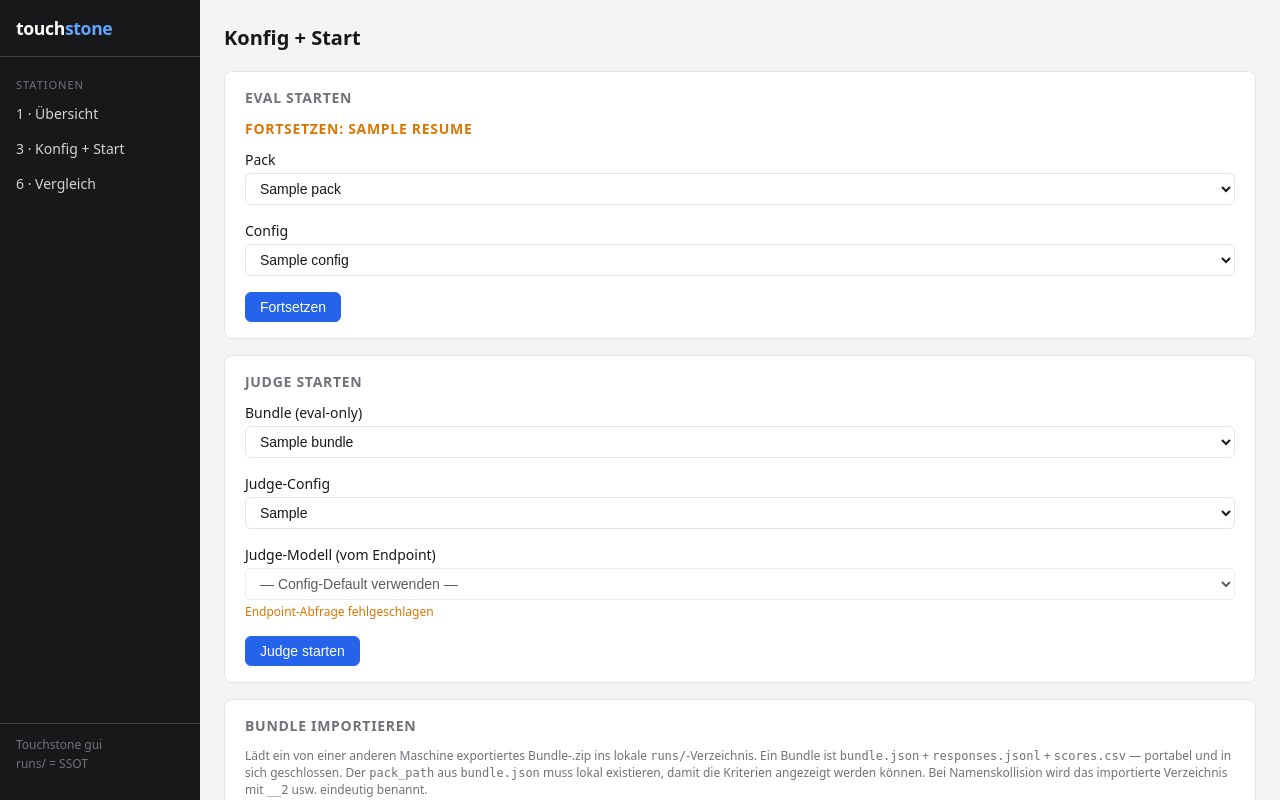
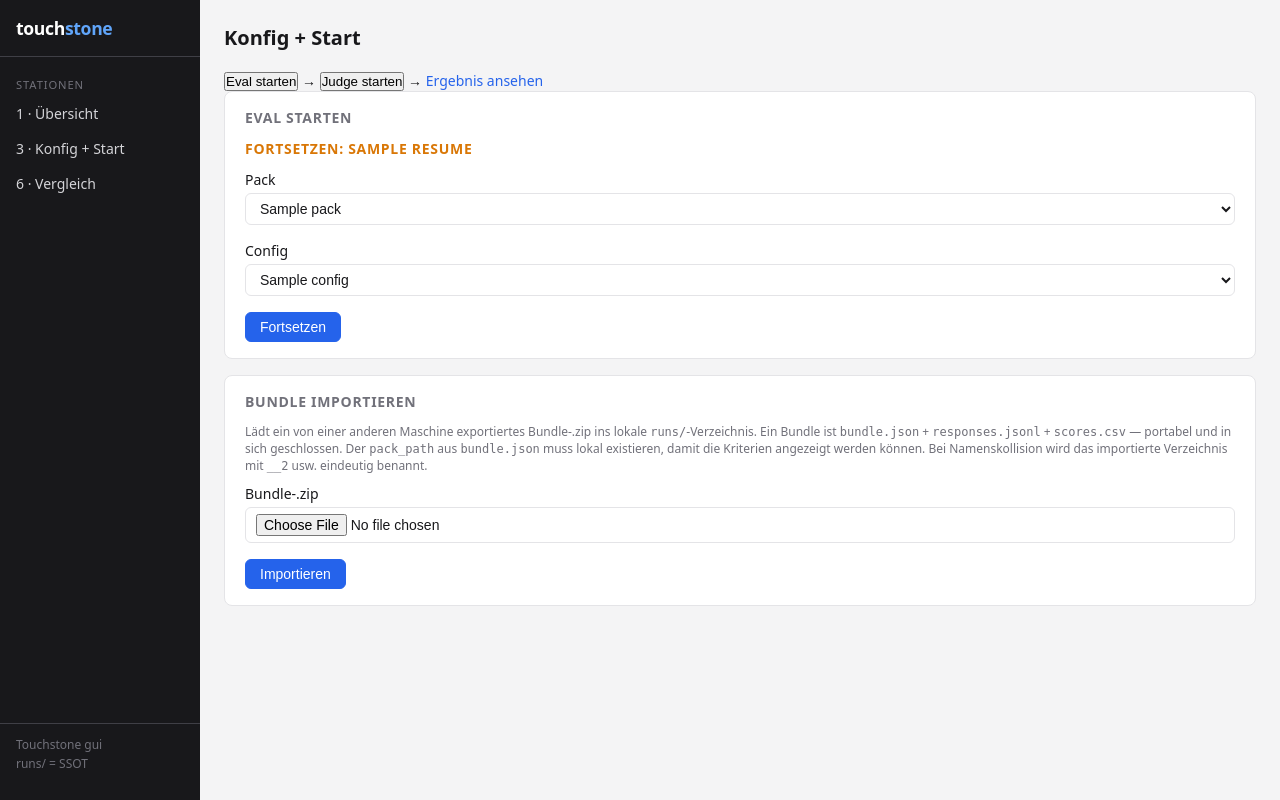
Before and after one commit to johannes-kaindl/llm-benchmark-harness, a Python web app: template touchstone/gui/templates/config.html in a window 1280 px wide. Run offline with Jinja, Linux system fonts and the light colour scheme; the template is opened without the code that fills it: most values are stand-ins (such as "Sample title", 1, 10 or a date in 2020).

Commit message:
feat(gui): /config as flow stations (Eval→Judge→Ergebnis) + context default station
Co-Authored-By: Claude Sonnet 4.6 <noreply@anthropic.com>

```diff
--- a/touchstone/gui/templates/config.html
+++ b/touchstone/gui/templates/config.html
@@ -21,127 +21,22 @@
 </div>
 {% endif %}
 
-<!-- Eval starten -->
-<div class="card">
-  <div class="card-title">Eval starten</div>
-  <form method="post" action="/runs/eval">
-    {% if resume %}
-    <input type="hidden" name="resume_dir" value="{{ resume }}">
-    <div class="card-title" style="color:var(--einschr)">Fortsetzen: {{ resume }}</div>
-    {% endif %}
-    <div class="form-group">
-      <label class="form-label" for="pack_path">Pack</label>
-      <select class="form-select" id="pack_path" name="pack_path">
-        {% for p in packs %}
-        <option value="{{ p }}">{{ p }}</option>
-        {% endfor %}
-      </select>
-    </div>
-    {% if resume %}
-    <div class="form-group">
-      <label class="form-label" for="config_path">Config</label>
-      <select class="form-select" id="config_path" name="config_path">
-        {% for c in configs %}
-        <option value="{{ c }}">{{ c }}</option>
-        {% endfor %}
-      </select>
-    </div>
-    <button type="submit" class="btn btn-primary">Fortsetzen</button>
-    {% else %}
-    <div x-data='modelPicker({{ models_by_config | tojson }}, {{ configs | tojson }})'>
-      <div class="form-group">
-        <label class="form-label" for="config_path">Config
-          <a class="text-xs" :href="'/config-view/' + config" target="_blank" rel="noopener" title="Config ansehen">ⓘ</a>
-        </label>
-        <select class="form-select" id="config_path" name="config_path"
-                x-model="config" @change="syncFromConfig()">
-          {% for c in configs %}
-          <option value="{{ c }}">{{ c }}</option>
-          {% endfor %}
-        </select>
-      </div>
-      <div class="form-group">
-        <label class="form-label">Modelle</label>
-        <p class="muted text-xs">Nur angehakte Modelle werden evaluiert. Abwählen schließt ein Modell aus diesem Lauf aus (nichts wird in die Config geschrieben).</p>
-        <template x-for="(m, i) in models" :key="i">
-          <label style="display:block; font-size:0.9rem">
-            <input type="checkbox" x-model="m.on">
-            <span x-text="m.id"></span>
-            <span class="muted text-xs" x-text="m.quant ? ('· ' + m.quant) : ''"></span>
-          </label>
-        </template>
-        <template x-for="a in adhoc" :key="a.k">
-          <div class="flex gap-2" style="margin-top:0.25rem">
-            <input class="form-input" type="text" placeholder="id" x-model="a.id" style="flex:1">
-            <input class="form-input" type="text" placeholder="quant" x-model="a.quant" style="width:8rem">
-            <button type="button" class="btn btn-secondary" @click="removeAdhoc(a.k)">✕</button>
-          </div>
-        </template>
-        <button type="button" class="btn btn-secondary" style="margin-top:0.4rem" @click="addAdhoc()">+ Modell</button>
-        <div style="margin-top:0.6rem">
-          <label class="form-label text-xs" style="display:block">Vom Endpoint hinzufügen</label>
-          <div class="flex gap-2">
-            <select class="form-select" x-model="endpointPick" :disabled="endpointModels.length === 0" style="flex:1">
-              <option value="">— Modell wählen —</option>
-              <template x-for="mid in endpointModels" :key="mid">
-                <option :value="mid" x-text="mid"></option>
-              </template>
-            </select>
-            <button type="button" class="btn btn-secondary" @click="addFromEndpoint()" :disabled="!endpointPick">Hinzufügen</button>
-          </div>
-          <p class="muted text-xs" x-show="endpointLoading" style="margin-top:0.2rem">… Endpoint wird abgefragt</p>
-          <p class="muted text-xs" x-show="endpointError" x-text="endpointError" style="color:var(--einschr); margin-top:0.2rem"></p>
-          <p class="muted text-xs" x-show="pickNote" x-text="pickNote" style="margin-top:0.2rem"></p>
-        </div>
-        <input type="hidden" name="models_json" :value="modelsJson()">
-        <p class="muted text-xs" x-show="count() === 0" style="color:var(--nein); margin-top:0.25rem">
-          Wähle mindestens ein Modell.
-        </p>
-      </div>
-      <button type="submit" class="btn btn-primary" :disabled="count() === 0">Eval starten</button>
-    </div>
-    {% endif %}
-  </form>
-</div>
+<div x-data="{ station: '{{ 'judge' if (eval_only_bundles and not resume) else 'eval' }}' }">
+  <div class="flow-bar">
+    <button @click="station='eval'" :class="station==='eval' && 'active'">Eval starten</button>
+    <span>→</span>
+    <button @click="station='judge'" :class="station==='judge' && 'active'">Judge starten</button>
+    <span>→</span>
+    <a href="/">Ergebnis ansehen</a>
+  </div>
 
-<!-- Judge starten -->
-<div class="card">
-  <div class="card-title">Judge starten</div>
-  <form method="post" action="/runs/judge" x-data="judgeModelPicker()">
-    <div class="form-group">
-      <label class="form-label" for="bundle">Bundle (eval-only)</label>
-      <select class="form-select" id="bundle" name="bundle">
-        {% if bundle %}
-        <option value="{{ bundle }}" selected>{{ bundle }}</option>
-        {% endif %}
-        {% for b in eval_only_bundles %}
-        <option value="{{ b }}"{% if b == bundle %} selected{% endif %}>{{ b }}</option>
-        {% endfor %}
-      </select>
-    </div>
-    <div class="form-group">
-      <label class="form-label" for="judge_config_path">Judge-Config</label>
-      <select class="form-select" id="judge_config_path" name="judge_config_path"
-              x-model="judgeConfig" @change="fetchModels()">
-        {% for j in judge_configs %}
-        <option value="{{ j }}">{{ j }}</option>
-        {% endfor %}
-      </select>
-    </div>
-    <div class="form-group">
-      <label class="form-label" for="judge_model">Judge-Modell (vom Endpoint)</label>
-      <select class="form-select" id="judge_model" name="judge_model" x-model="pick"
-              :disabled="models.length === 0">
-        <option value="">— Config-Default verwenden —</option>
-        <template x-for="mid in models" :key="mid">
-          <option :value="mid" x-text="mid"></option>
-        </template>
-      </select>
-      <p class="muted text-xs" x-show="loading" style="margin-top:0.2rem">… Endpoint wird abgefragt</p>
-      <p class="muted text-xs" x-show="error" x-text="error" style="color:var(--einschr); margin-top:0.2rem"></p>
-    </div>
-    <button type="submit" class="btn btn-primary">Judge starten</button>
-  </form>
+  <div x-show="station==='eval'">
+    {% include "macros/_config_eval.html" %}
+  </div>
+
+  <div x-show="station==='judge'">
+    {% include "macros/_config_judge.html" %}
+  </div>
 </div>
 
 <div class="card">
--- /dev/null
+++ b/touchstone/gui/templates/macros/_config_eval.html
@@ -0,0 +1,81 @@
+<div class="card">
+  <div class="card-title">Eval starten</div>
+  <form method="post" action="/runs/eval">
+    {% if resume %}
+    <input type="hidden" name="resume_dir" value="{{ resume }}">
+    <div class="card-title" style="color:var(--einschr)">Fortsetzen: {{ resume }}</div>
+    {% endif %}
+    <div class="form-group">
+      <label class="form-label" for="pack_path">Pack</label>
+      <select class="form-select" id="pack_path" name="pack_path">
+        {% for p in packs %}
+        <option value="{{ p }}">{{ p }}</option>
+        {% endfor %}
+      </select>
+    </div>
+    {% if resume %}
+    <div class="form-group">
+      <label class="form-label" for="config_path">Config</label>
+      <select class="form-select" id="config_path" name="config_path">
+        {% for c in configs %}
+        <option value="{{ c }}">{{ c }}</option>
+        {% endfor %}
+      </select>
+    </div>
+    <button type="submit" class="btn btn-primary">Fortsetzen</button>
+    {% else %}
+    <div x-data='modelPicker({{ models_by_config | tojson }}, {{ configs | tojson }})'>
+      <div class="form-group">
+        <label class="form-label" for="config_path">Config
+          <a class="text-xs" :href="'/config-view/' + config" target="_blank" rel="noopener" title="Config ansehen">ⓘ</a>
+        </label>
+        <select class="form-select" id="config_path" name="config_path"
+                x-model="config" @change="syncFromConfig()">
+          {% for c in configs %}
+          <option value="{{ c }}">{{ c }}</option>
+          {% endfor %}
+        </select>
+      </div>
+      <div class="form-group">
+        <label class="form-label">Modelle</label>
+        <p class="muted text-xs">Nur angehakte Modelle werden evaluiert. Abwählen schließt ein Modell aus diesem Lauf aus (nichts wird in die Config geschrieben).</p>
+        <template x-for="(m, i) in models" :key="i">
+          <label style="display:block; font-size:0.9rem">
+            <input type="checkbox" x-model="m.on">
+            <span x-text="m.id"></span>
+            <span class="muted text-xs" x-text="m.quant ? ('· ' + m.quant) : ''"></span>
+          </label>
+        </template>
+        <template x-for="a in adhoc" :key="a.k">
+          <div class="flex gap-2" style="margin-top:0.25rem">
+            <input class="form-input" type="text" placeholder="id" x-model="a.id" style="flex:1">
+            <input class="form-input" type="text" placeholder="quant" x-model="a.quant" style="width:8rem">
+            <button type="button" class="btn btn-secondary" @click="removeAdhoc(a.k)">✕</button>
+          </div>
+        </template>
+        <button type="button" class="btn btn-secondary" style="margin-top:0.4rem" @click="addAdhoc()">+ Modell</button>
+        <div style="margin-top:0.6rem">
+          <label class="form-label text-xs" style="display:block">Vom Endpoint hinzufügen</label>
+          <div class="flex gap-2">
+            <select class="form-select" x-model="endpointPick" :disabled="endpointModels.length === 0" style="flex:1">
+              <option value="">— Modell wählen —</option>
+              <template x-for="mid in endpointModels" :key="mid">
+                <option :value="mid" x-text="mid"></option>
+              </template>
+            </select>
+            <button type="button" class="btn btn-secondary" @click="addFromEndpoint()" :disabled="!endpointPick">Hinzufügen</button>
+          </div>
+          <p class="muted text-xs" x-show="endpointLoading" style="margin-top:0.2rem">… Endpoint wird abgefragt</p>
+          <p class="muted text-xs" x-show="endpointError" x-text="endpointError" style="color:var(--einschr); margin-top:0.2rem"></p>
+          <p class="muted text-xs" x-show="pickNote" x-text="pickNote" style="margin-top:0.2rem"></p>
+        </div>
+        <input type="hidden" name="models_json" :value="modelsJson()">
+        <p class="muted text-xs" x-show="count() === 0" style="color:var(--nein); margin-top:0.25rem">
+          Wähle mindestens ein Modell.
+        </p>
+      </div>
+      <button type="submit" class="btn btn-primary" :disabled="count() === 0">Eval starten</button>
+    </div>
+    {% endif %}
+  </form>
+</div>
--- /dev/null
+++ b/touchstone/gui/templates/macros/_config_judge.html
@@ -0,0 +1,39 @@
+{% if eval_only_bundles %}<p class="muted text-xs">{{ eval_only_bundles|length }} Bundle(s) bereit zum Bewerten.</p>{% endif %}
+<div class="card">
+  <div class="card-title">Judge starten</div>
+  <form method="post" action="/runs/judge" x-data="judgeModelPicker()">
+    <div class="form-group">
+      <label class="form-label" for="bundle">Bundle (eval-only)</label>
+      <select class="form-select" id="bundle" name="bundle">
+        {% if bundle %}
+        <option value="{{ bundle }}" selected>{{ bundle }}</option>
+        {% endif %}
+        {% for b in eval_only_bundles %}
+        <option value="{{ b }}"{% if b == bundle %} selected{% endif %}>{{ b }}</option>
+        {% endfor %}
+      </select>
+    </div>
+    <div class="form-group">
+      <label class="form-label" for="judge_config_path">Judge-Config</label>
+      <select class="form-select" id="judge_config_path" name="judge_config_path"
+              x-model="judgeConfig" @change="fetchModels()">
+        {% for j in judge_configs %}
+        <option value="{{ j }}">{{ j }}</option>
+        {% endfor %}
+      </select>
+    </div>
+    <div class="form-group">
+      <label class="form-label" for="judge_model">Judge-Modell (vom Endpoint)</label>
+      <select class="form-select" id="judge_model" name="judge_model" x-model="pick"
+              :disabled="models.length === 0">
+        <option value="">— Config-Default verwenden —</option>
+        <template x-for="mid in models" :key="mid">
+          <option :value="mid" x-text="mid"></option>
+        </template>
+      </select>
+      <p class="muted text-xs" x-show="loading" style="margin-top:0.2rem">… Endpoint wird abgefragt</p>
+      <p class="muted text-xs" x-show="error" x-text="error" style="color:var(--einschr); margin-top:0.2rem"></p>
+    </div>
+    <button type="submit" class="btn btn-primary">Judge starten</button>
+  </form>
+</div>
```
Also changed, not shown: tests/test_gui_config_flow.py (added, +37 -0 lines).
